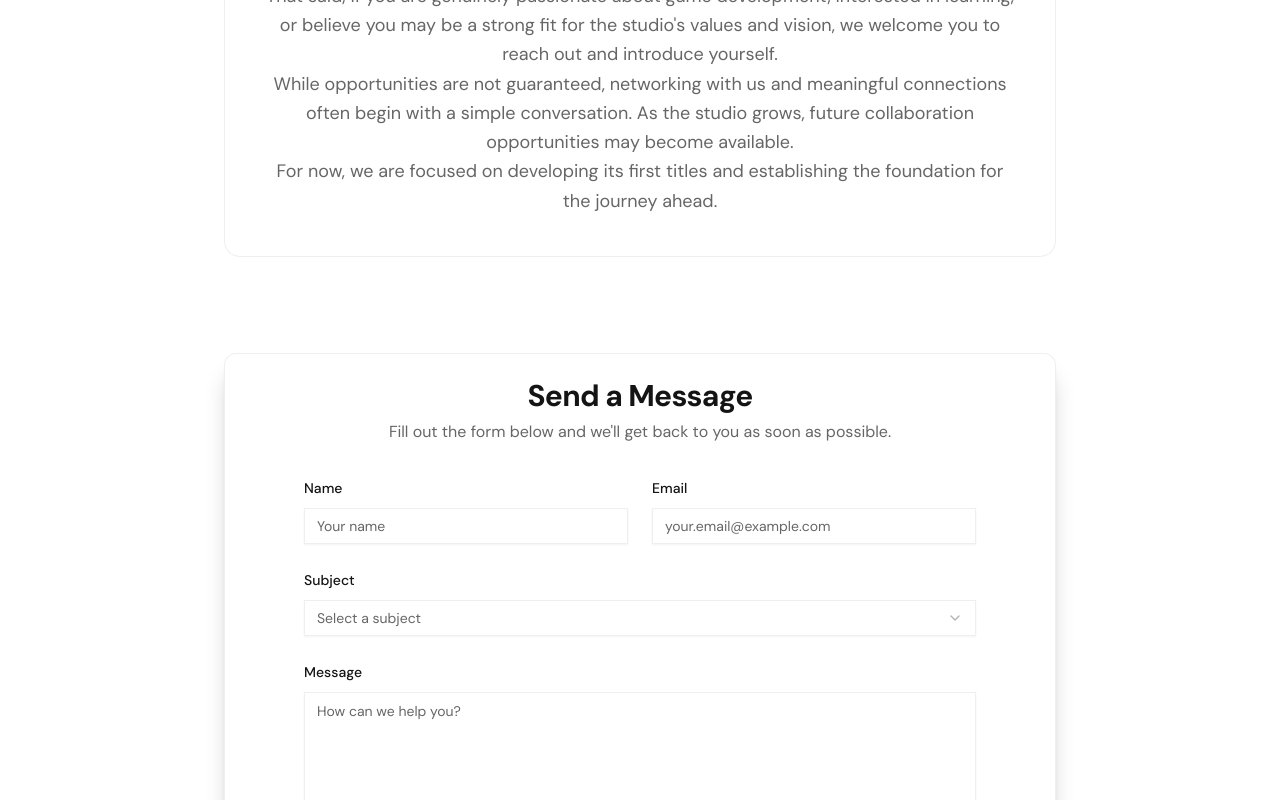
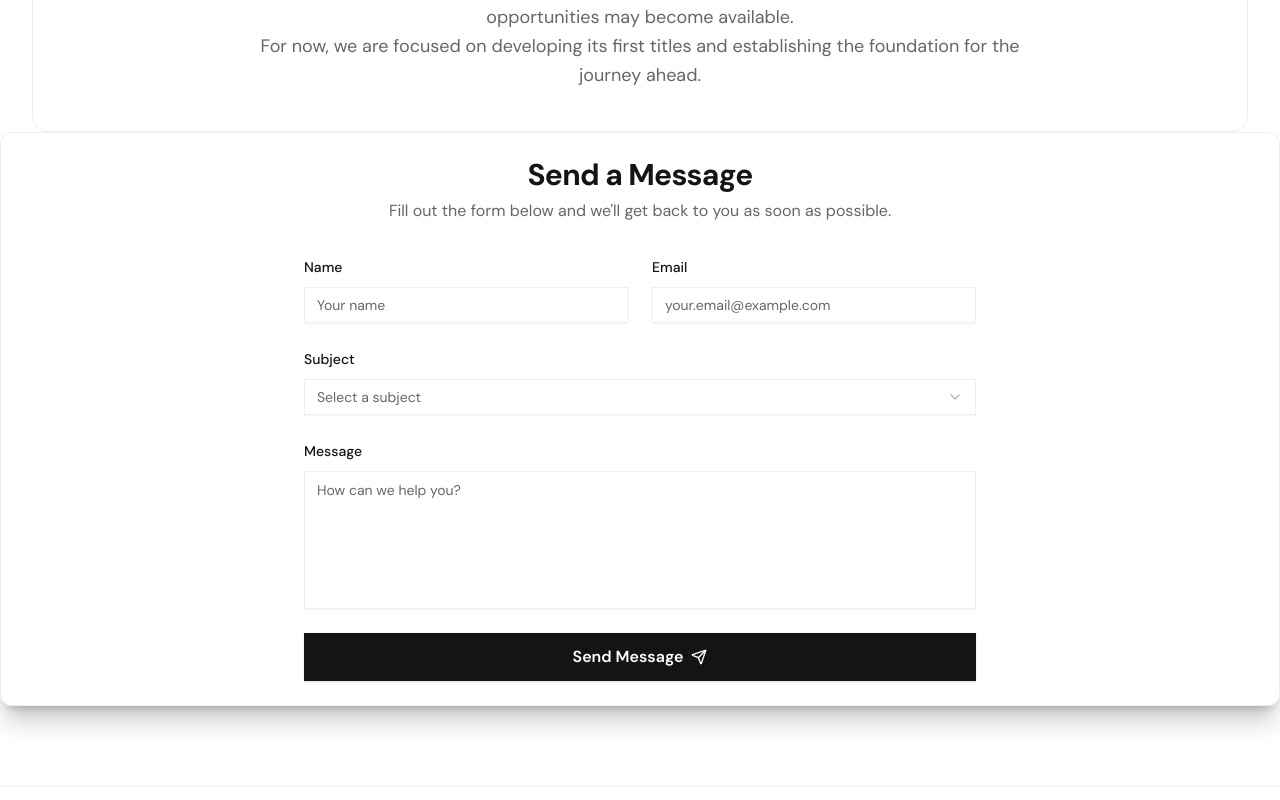
Before and after one commit to Minxci/neverphorm-site, a React (Vite) app in the folder apps/web/: page /contact in a window 1280 px wide. Shown: the part 620-1420 px from the top of the page. Built offline with nearby package versions, Linux system fonts and the light colour scheme; the HTML template or start-up script is replaced by a standard one; what pocketbase would draw is missing.

Commit message:
changing up the contact page a bit

```diff
--- a/apps/web/src/pages/ContactUsPage.jsx
+++ b/apps/web/src/pages/ContactUsPage.jsx
@@ -107,7 +107,7 @@ const ContactUsPage = () => {
       <Header />
 
       <main className="min-h-screen pt-24 pb-20">
-        <div className="max-w-4xl mx-auto px-4 sm:px-6 lg:px-8 space-y-24">
+        <div className="max-w-7xl mx-auto px-4 sm:px-6 lg:px-8">
 
           {/* 1. CONTACT INTRO */}
           <motion.section
@@ -150,6 +150,7 @@ const ContactUsPage = () => {
               For now, we are focused on developing its first titles and establishing the foundation for the journey ahead.
             </p>
           </motion.section>
+        </div>
 
           {/* 3. ACTIVELY LOOKING FOR */}
            {/*
@@ -200,6 +201,7 @@ const ContactUsPage = () => {
           </motion.section> */}
 
           {/* 5. CONTACT FORM */}
+        <div>
           <motion.section
             id="contact-form"
             className="scroll-mt-24"
```
